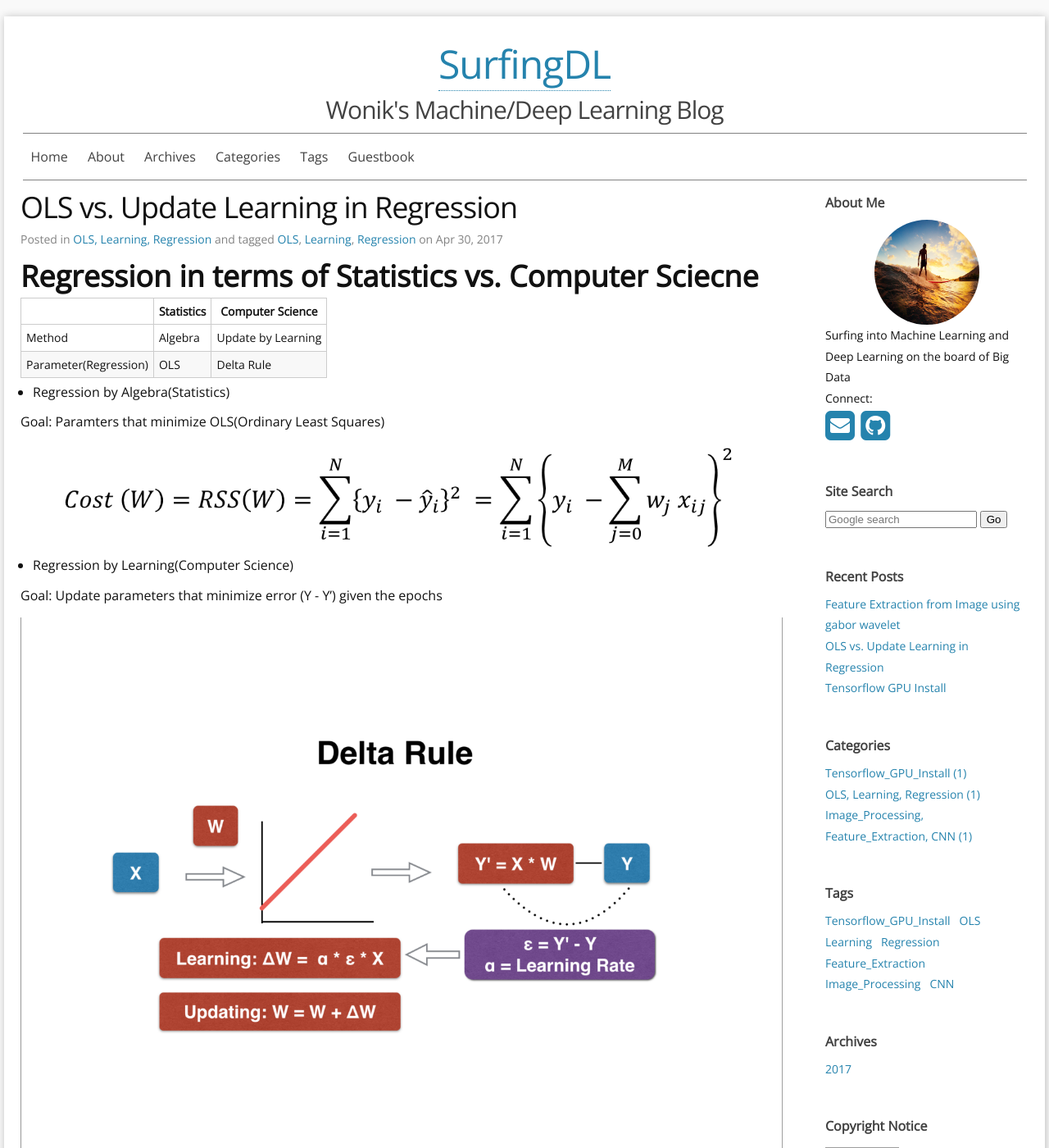
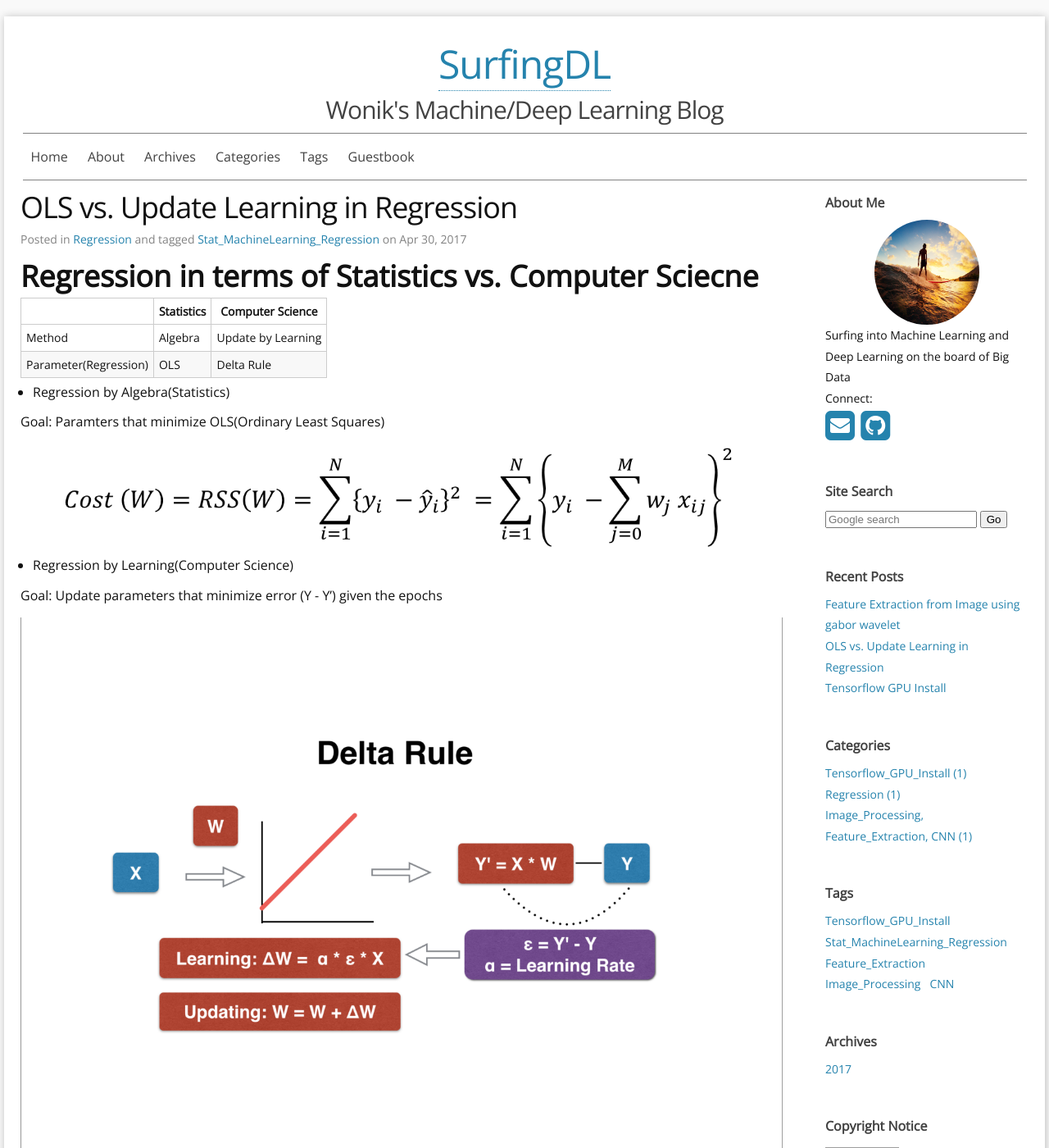
Before and after one commit to wonik/wonikjang.github.io, a Jekyll site: the page built from _posts/2017-04-30-stat_vs_cs.md, in a window 1280 px wide and 1400 px high. Shown: the whole window at 82% size. Built offline with Jekyll 4.4.1, drawn with Linux system fonts in a browser that asks for light colours; nearby versions of some CDN libraries; comment, search, counter and statistics services are not loaded; grey boxes are pictures that could not be loaded.

Commit message:
Update 2017-04-30-stat_vs_cs.md

```diff
--- a/_posts/2017-04-30-stat_vs_cs.md
+++ b/_posts/2017-04-30-stat_vs_cs.md
@@ -3,11 +3,8 @@
 updated: 2017-04-30 09:35
 layout: post
 author: Wonik Jang
-category: OLS, Learning, Regression
-tags:
-- OLS
-- Learning
-- Regression
+category: Regression
+tags: Stat_MachineLearning_Regression
 comments: yes
 ---
 
```
